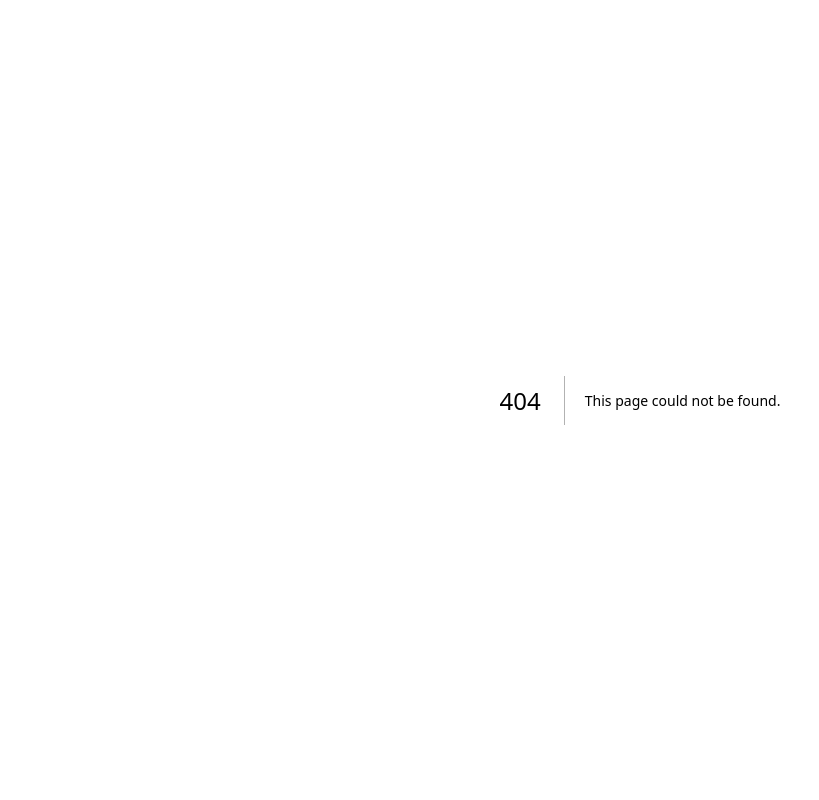
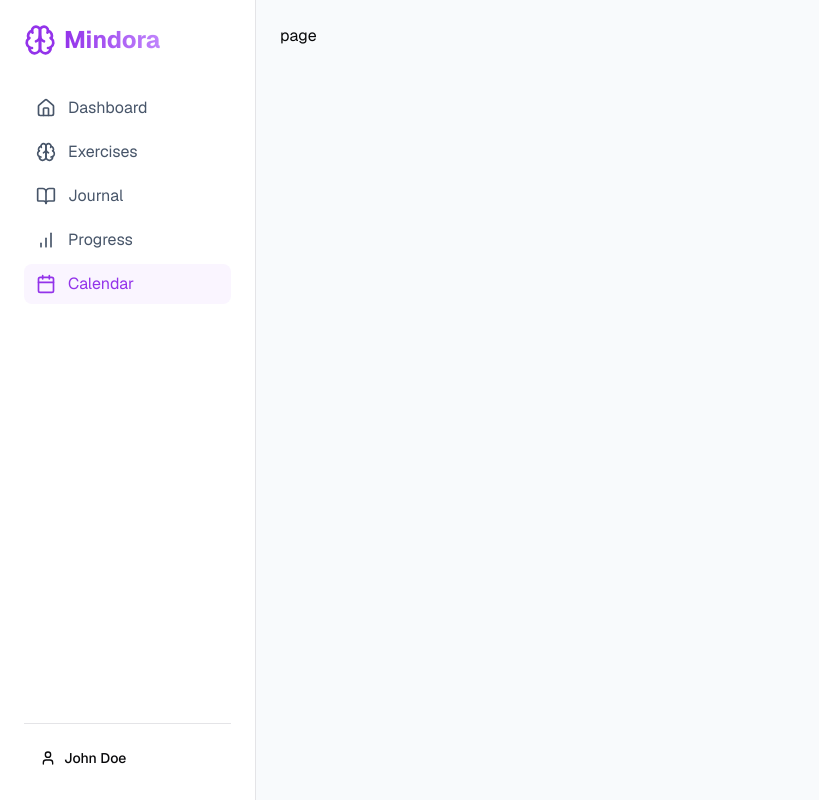
Before and after one commit to mindoraRwanda/Client_web, a Next.js app: page /calendar in a window 1280 px wide. Before the commit this address had no page. Shown: the whole page, without its empty margins (0-819 px from the left). Built offline with nearby package versions, Linux system fonts and the light colour scheme.

Commit message:
Add new pages for calendar, exercises, and journal; remove progress page

```diff
--- /dev/null
+++ b/src/app/(ds)/calendar/page.tsx
@@ -0,0 +1,7 @@
+import React from 'react'
+
+export default function page() {
+  return (
+    <div>page</div>
+  )
+}
--- /dev/null
+++ b/src/app/(ds)/exercises/page.tsx
@@ -0,0 +1,7 @@
+import React from 'react'
+
+export default function page() {
+  return (
+    <div>page</div>
+  )
+}
--- /dev/null
+++ b/src/app/(ds)/journal/page.tsx
@@ -0,0 +1,7 @@
+import React from 'react'
+
+export default function page() {
+  return (
+    <div>page</div>
+  )
+}
```
Also changed, not shown: src/app/(ds)/progress/page.tsx (added).
